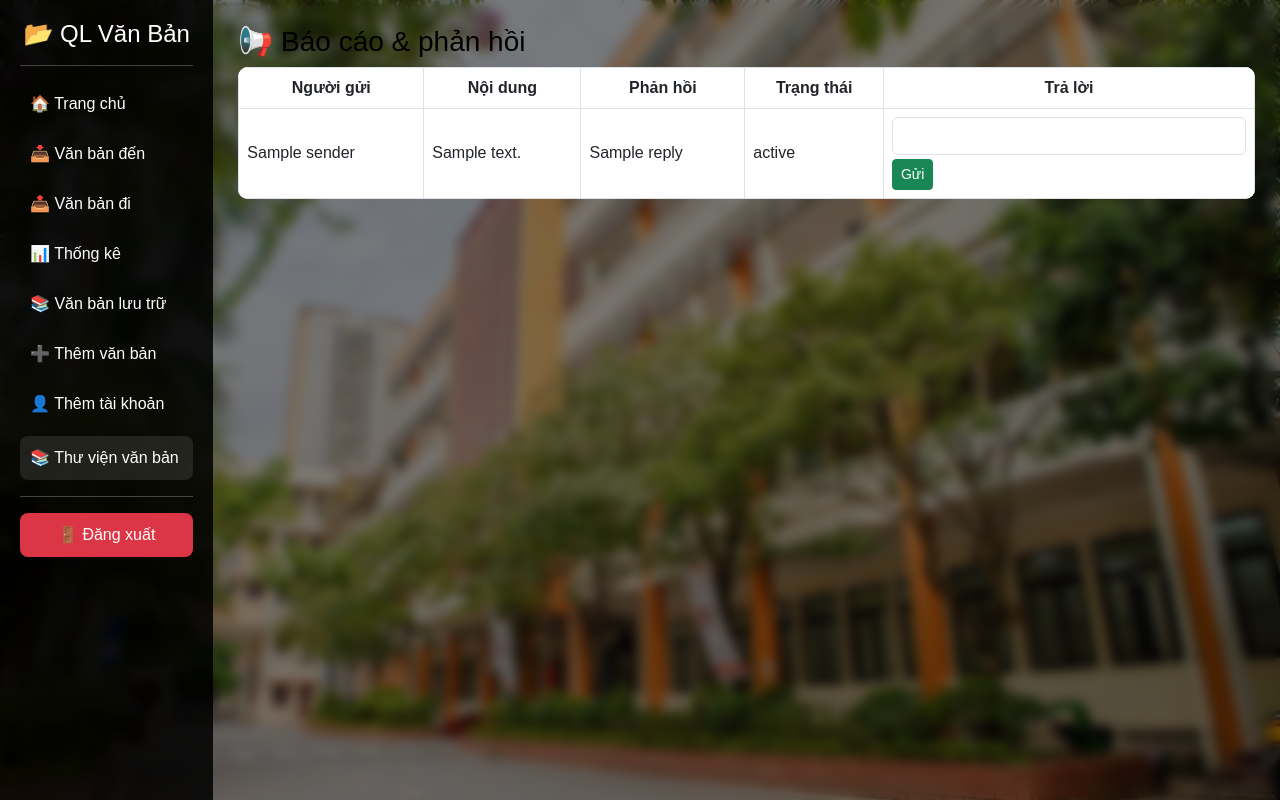
After one commit to duykhanh0811/quanlyvanban, a Flask app: page /admin/reports in a window 1280 px wide. The commit adds this page. Run offline with Flask 3, Linux system fonts and the light colour scheme; the visitor is signed in with stand-in values (Sample User, id 1); a database or web service that is not in the repository returns one stand-in record (values such as "Sample title"); some libraries are stand-ins or nearby versions.

Commit message:
Add files via upload

```diff
--- /dev/null
+++ b/templates/reports.html
@@ -0,0 +1,33 @@
+{% extends "base.html" %}
+{% block content %}
+
+<h3>📢 Báo cáo & phản hồi</h3>
+
+<table class="table table-bordered">
+    <tr>
+        <th>Người gửi</th>
+        <th>Nội dung</th>
+        <th>Phản hồi</th>
+        <th>Trạng thái</th>
+        <th>Trả lời</th>
+    </tr>
+
+    {% for r in reports %}
+    <tr>
+        <td>{{r.sender}}</td>
+        <td>{{r.content}}</td>
+        <td>{{r.reply}}</td>
+        <td>{{r.status}}</td>
+
+        <td>
+            <form action="/reply/{{r.id}}" method="post">
+                <input name="reply" class="form-control mb-1">
+                <button class="btn btn-success btn-sm">Gửi</button>
+            </form>
+        </td>
+    </tr>
+    {% endfor %}
+
+</table>
+
+{% endblock %}
```
Also changed, not shown: templates/dashboard.html (+15 -0 lines).
